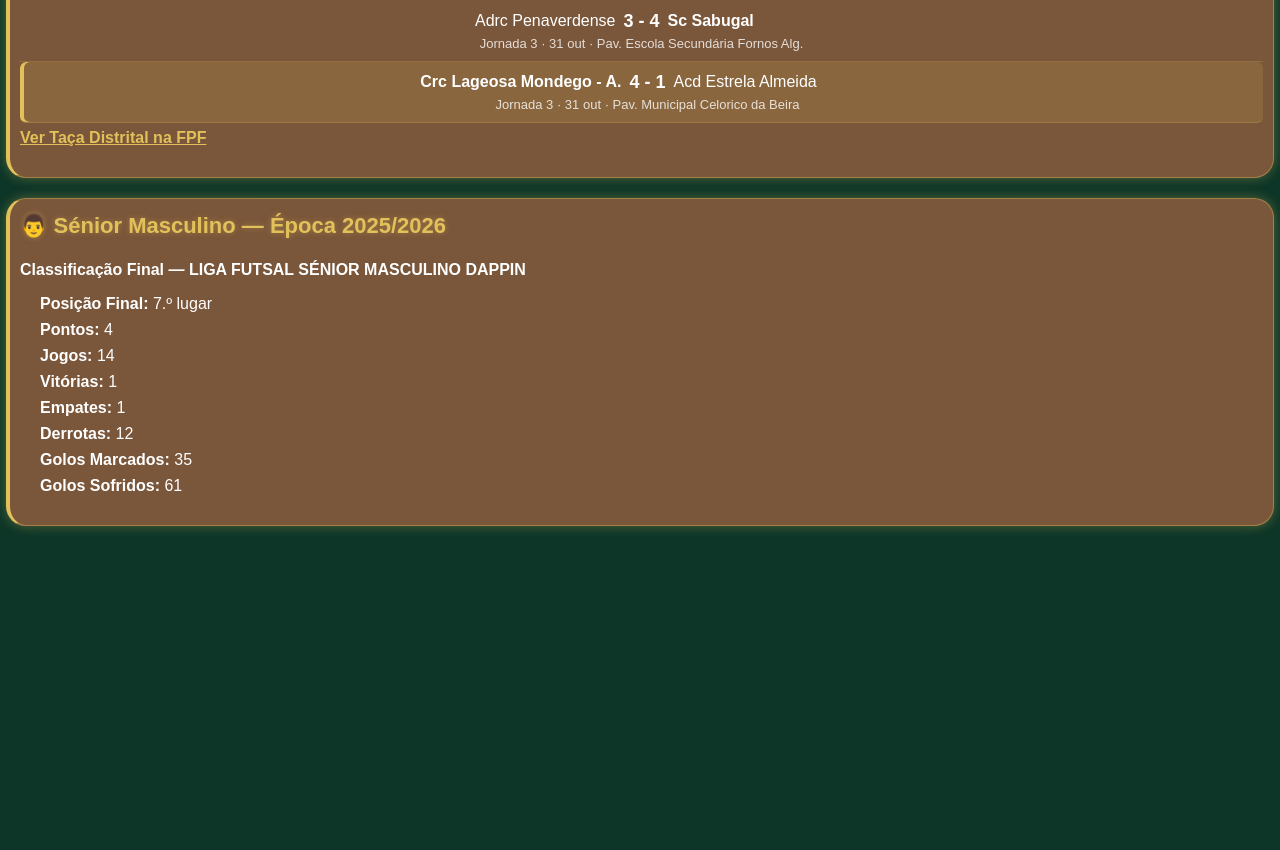
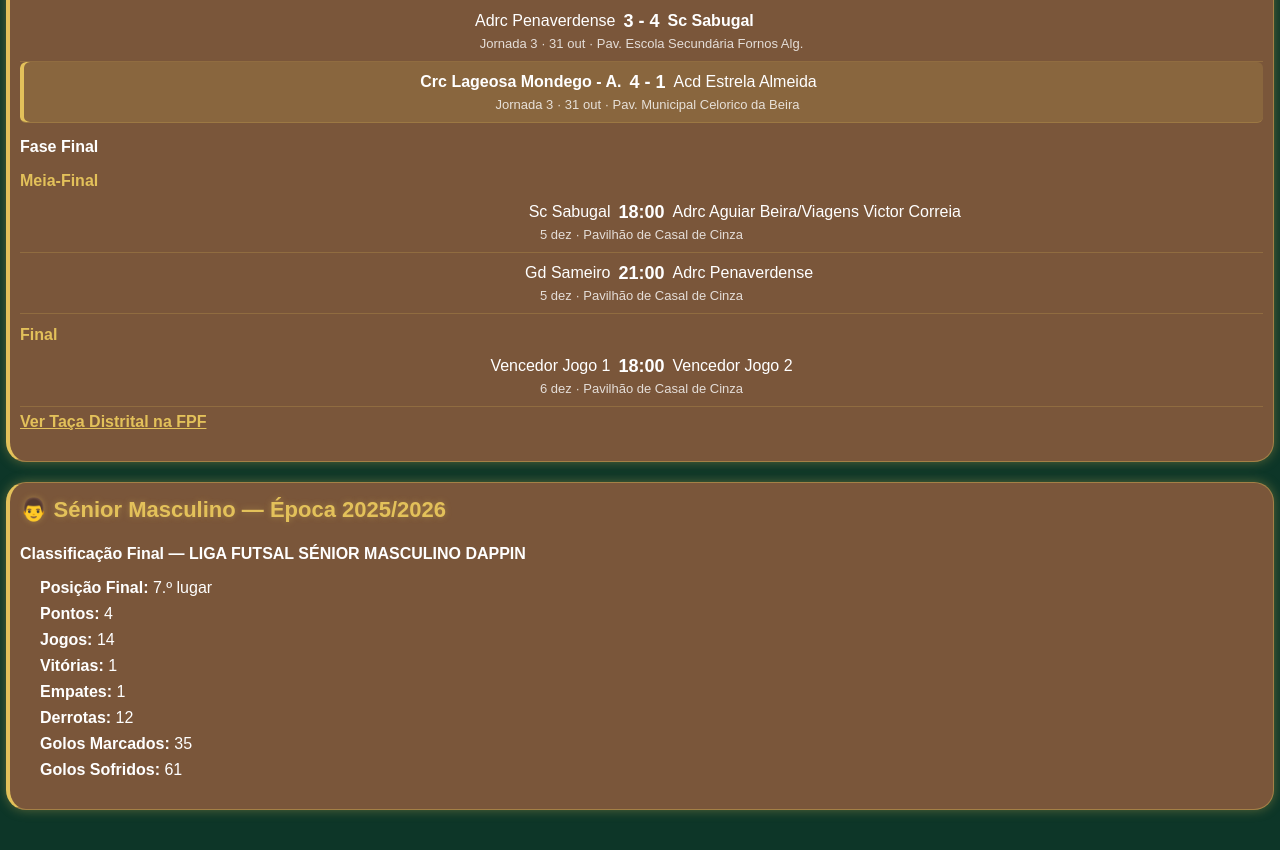
Before and after one commit to ruipms/lajeosa-pwa, a plain HTML site: page epocamasculina5.html in a window 1280 px wide. Shown: the part 1660-2510 px from the top of the page. Before the commit the page ends 2226 px from the top, so only its background shows below. Drawn offline with Linux system fonts and the light colour scheme.

Commit message:
Update epocamasculina5.html

```diff
--- a/epocamasculina5.html
+++ b/epocamasculina5.html
@@ -287,6 +287,7 @@
     <p style="margin-top:15px;"><strong>Jogos por Jornada</strong></p>
     <div class="jornadas-barra" id="taca-jornadas-barra" role="group" aria-label="Jornadas da taça"></div>
     <div id="taca-jornada-jogos"></div>
+    <div id="taca-fases"></div>
 
     <p style="margin-top:6px;">
       <a href="https://resultados.fpf.pt/Competition/Details?competitionId=30351&seasonId=106"
@@ -498,6 +499,18 @@
       document.getElementById("taca-jornada-jogos").innerHTML = jogos;
     }
 
+    function desenharFases() {
+  var el = document.getElementById("taca-fases");
+  if (!d.fases || !d.fases.length) { el.innerHTML = ""; return; }
+  var html = '<p style="margin-top:15px;"><strong>Fase Final</strong></p>';
+  d.fases.forEach(function (f) {
+    html += '<p class="fase">' + esc(f.nome) + "</p>";
+    f.jogos.forEach(function (x) { html += cartaoJogo(x); });
+  });
+  el.innerHTML = html;
+}
+desenharFases();
+
     ouvirBotoes("taca-series-barra", function (i) { serieSel = i; jornSel = primeiraPorJogar(series[i]); desenhar(); });
     ouvirBotoes("taca-jornadas-barra", function (i) { jornSel = i; desenhar(); });
     desenhar();
```
